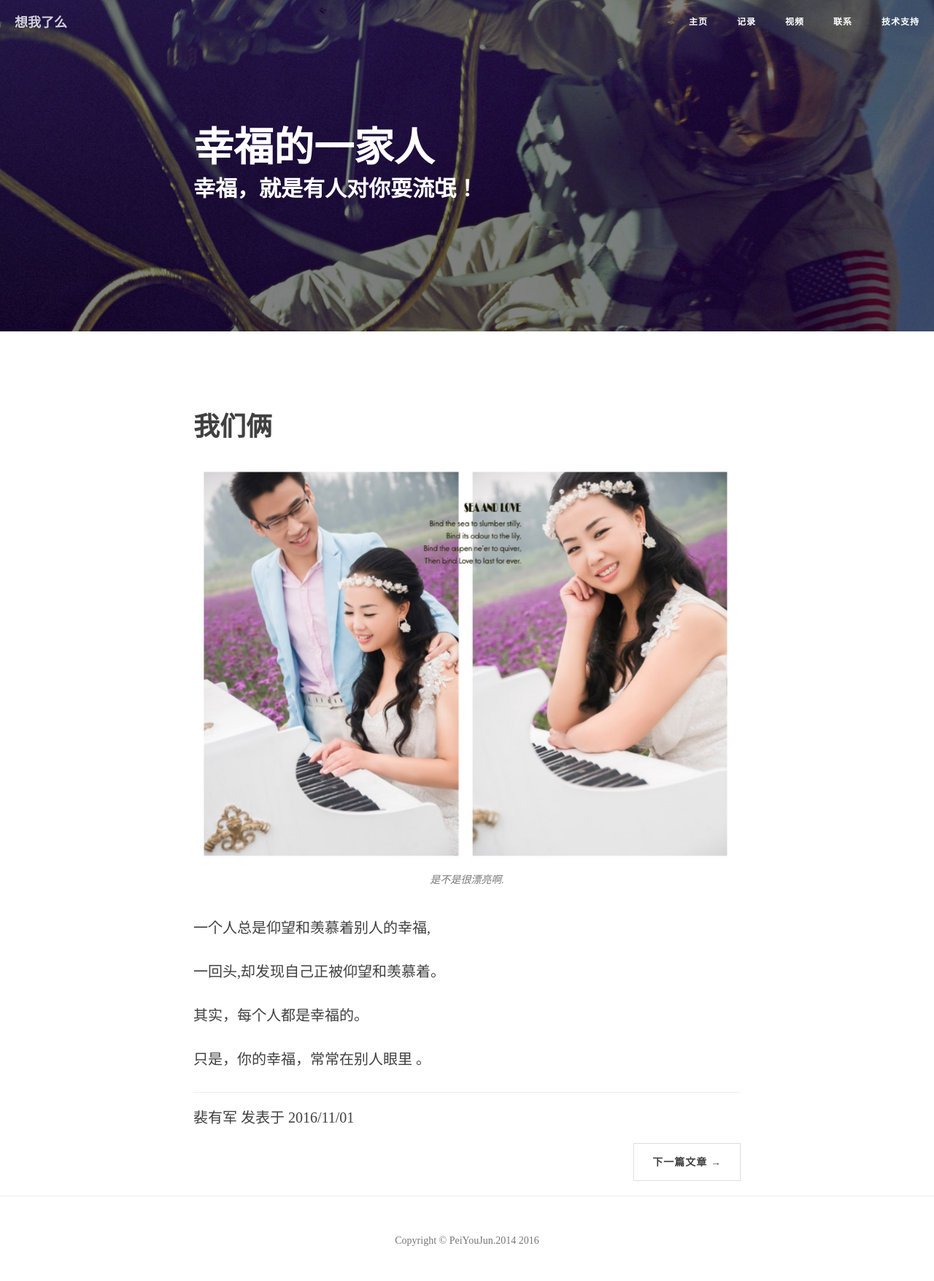
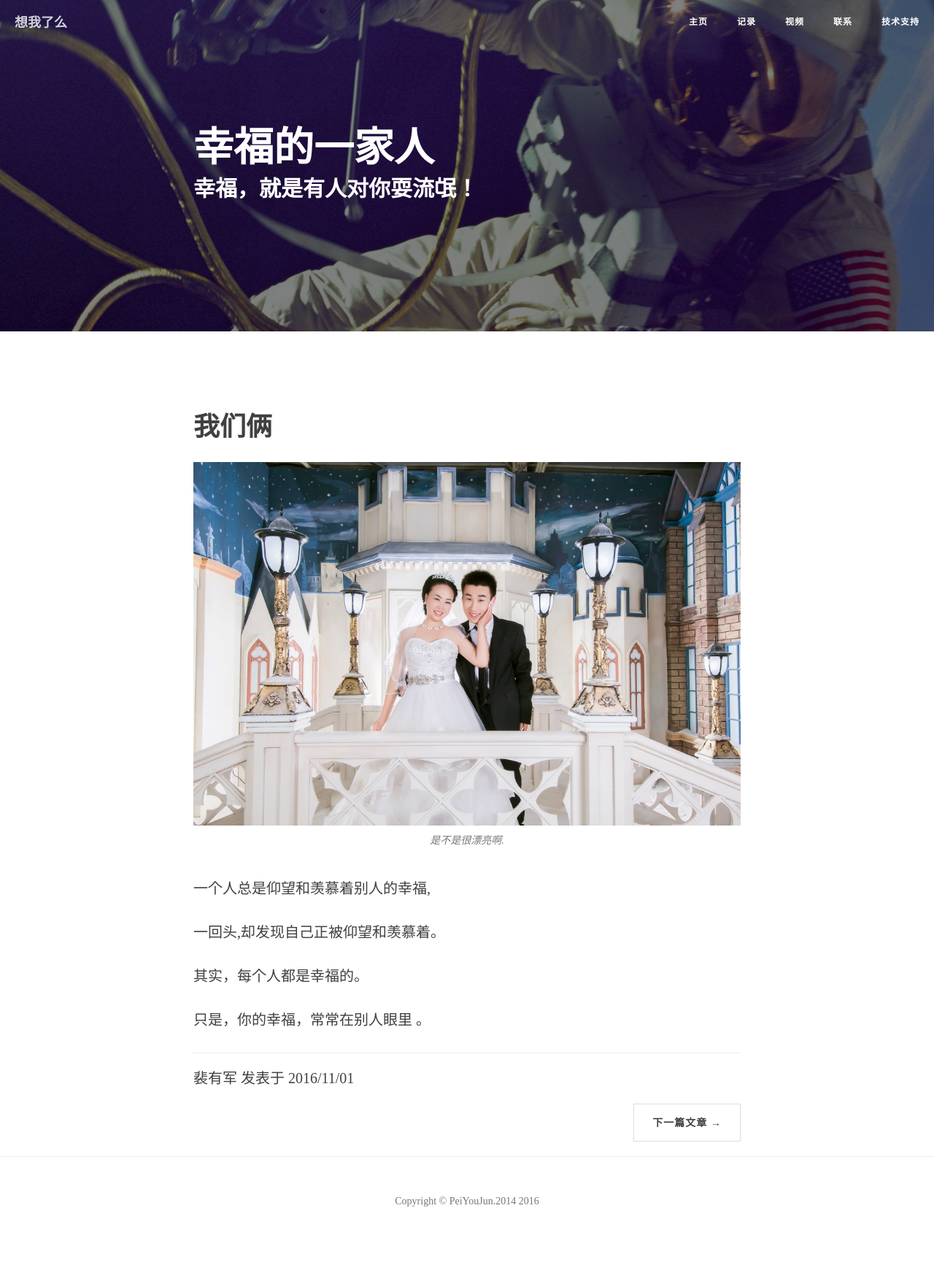
Before and after one commit to onelazyboy/onelazyboy.github.io, a Jekyll site: the page built from _posts/2016-11-01-happyFamily.markdown, in a window 1280 px wide. Shown: the whole page at 73% size. Built offline with Jekyll 4.4.1, drawn with Linux system fonts in a browser that asks for light colours; some web fonts are replaced; after the commit the page ends 1701 px from its top, so only the background shows below that.

Commit message:
V0.3.2.1

```diff
--- a/_posts/2016-11-01-happyFamily.markdown
+++ b/_posts/2016-11-01-happyFamily.markdown
@@ -12,7 +12,7 @@ tags:
 <h2 class="section-heading">我们俩</h2>
 
 <a href="#">
-    <img src="{{ site.baseurl }}/static/img/w1.png" alt="Post Sample Image">
+    <img src="{{ site.baseurl }}/static/photo/倾城.jpg" alt="倾国倾城">
 </a>
 <span class="caption text-muted">是不是很漂亮啊.</span>
 
```
Also changed, not shown: static/photo/倾城.jpg (added).
